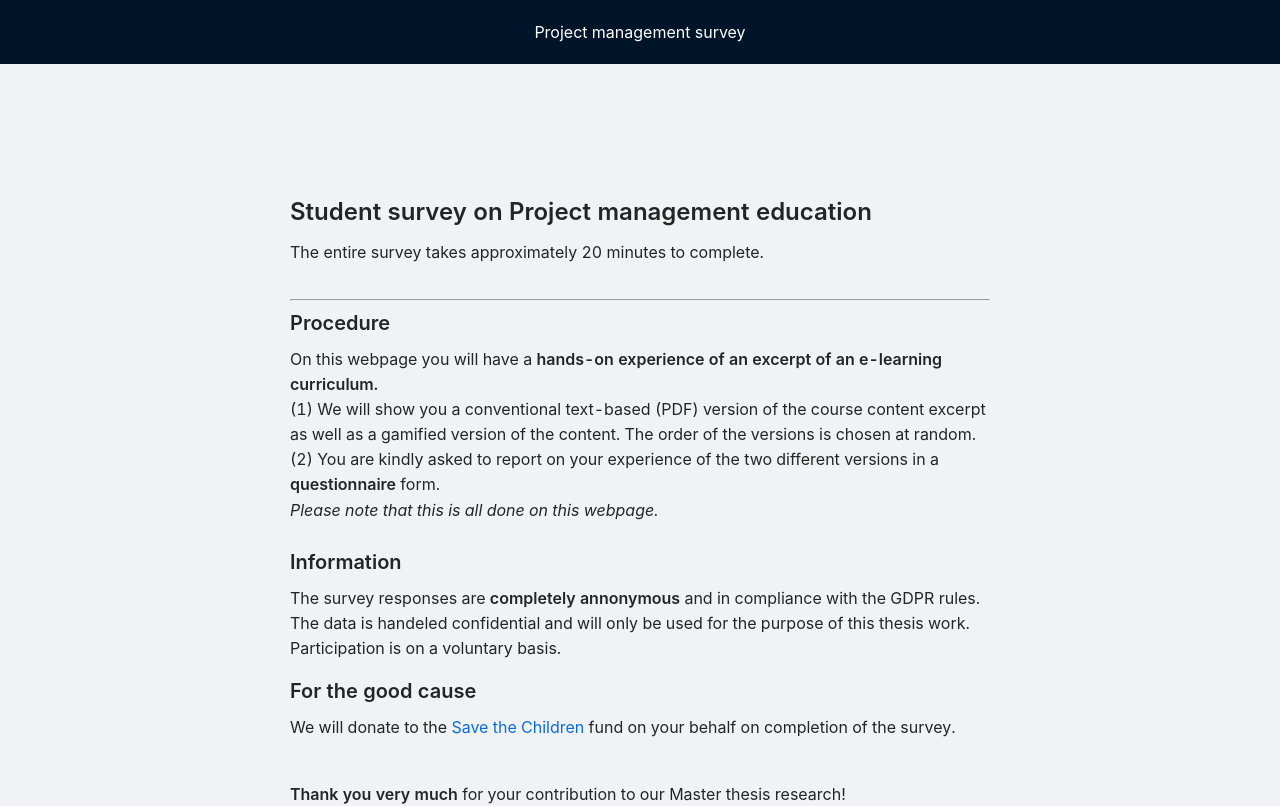
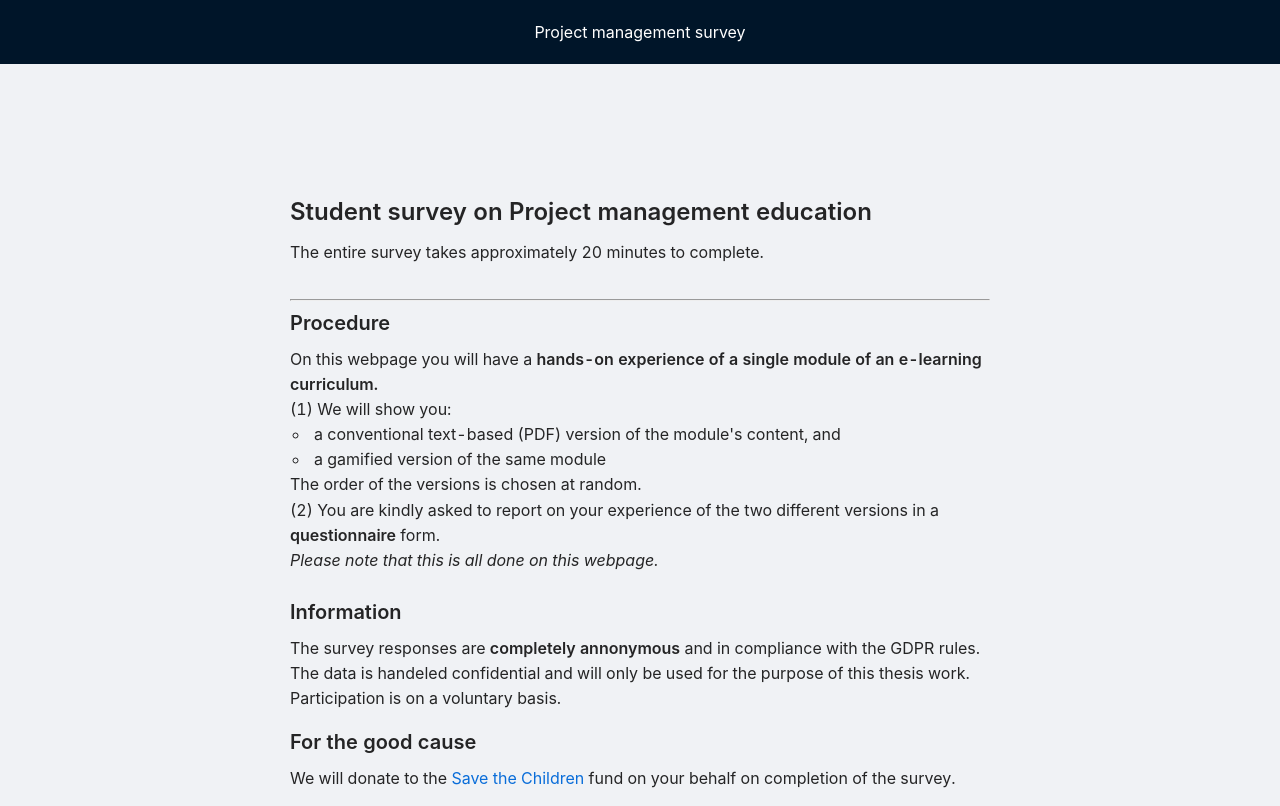
Before and after one commit to tbwiss/gamified-pm-learning, a React (Create React App) app: page / in a window 1280 px wide. Shown: the top 806 px of the page. Built offline with nearby package versions, Linux system fonts and the light colour scheme.

Commit message:
ladning page changes

```diff
--- a/src/components/landing/LandingPage.tsx
+++ b/src/components/landing/LandingPage.tsx
@@ -20,11 +20,18 @@ const LandingPage: FC<{ onGo: (...args: any[]) => any }> = ({ onGo }) => {
             <h4>Procedure</h4>
             On this webpage you will have a{" "}
             <strong>
-              hands-on experience of an excerpt of an e-learning curriculum.
+              hands-on experience of a single module of an e-learning
+              curriculum.
             </strong>
             <br />
-            (1) We will show you a conventional text-based (PDF) version of the
-            course content excerpt as well as a gamified version of the content.
+            (1) We will show you:
+            <ul style={{ margin: 0 }}>
+              <li>
+                a conventional text-based (PDF) version of the module's content,
+                and
+              </li>
+              <li>a gamified version of the same module</li>
+            </ul>
             The order of the versions is chosen at random.
             <br />
             (2) You are kindly asked to report on your experience of the two
```
